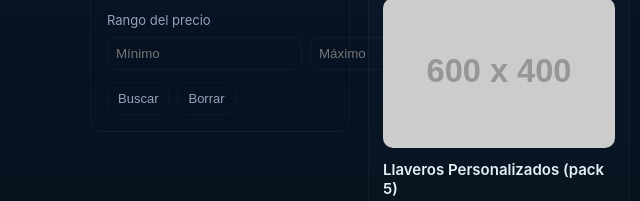
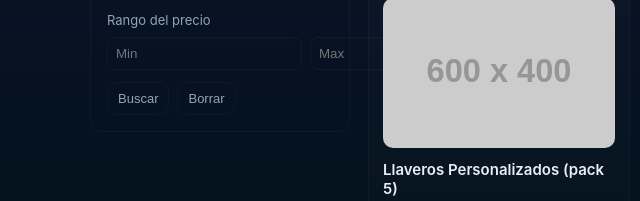
Before and after one commit to neoforge3d/neoforge3d.github.io, a plain HTML site: page index.html in a window 1280 px wide. Shown: the part 478-679 px from the top of the page, 0-640 px from the left. Drawn offline with Linux system fonts and the light colour scheme; placeholder pictures from the web are drawn by us.

Commit message:
Update index.html

```diff
--- a/index.html
+++ b/index.html
@@ -219,8 +219,8 @@
         <div style="margin-top:12px">
           <label style="font-size:13px;color:var(--muted)">Rango del precio</label>
           <div style="display:flex;gap:8px;margin-top:8px">
-            <input id="minPrice" type="number" placeholder="Mínimo" style="flex:1;padding:8px;border-radius:8px;background:transparent;border:1px solid rgba(255,255,255,0.04);color:inherit">
-            <input id="maxPrice" type="number" placeholder="Máximo" style="flex:1;padding:8px;border-radius:8px;background:transparent;border:1px solid rgba(255,255,255,0.04);color:inherit">
+            <input id="minPrice" type="number" placeholder="Min" style="flex:1;padding:8px;border-radius:8px;background:transparent;border:1px solid rgba(255,255,255,0.04);color:inherit">
+            <input id="maxPrice" type="number" placeholder="Max" style="flex:1;padding:8px;border-radius:8px;background:transparent;border:1px solid rgba(255,255,255,0.04);color:inherit">
           </div>
         </div>
 
```
